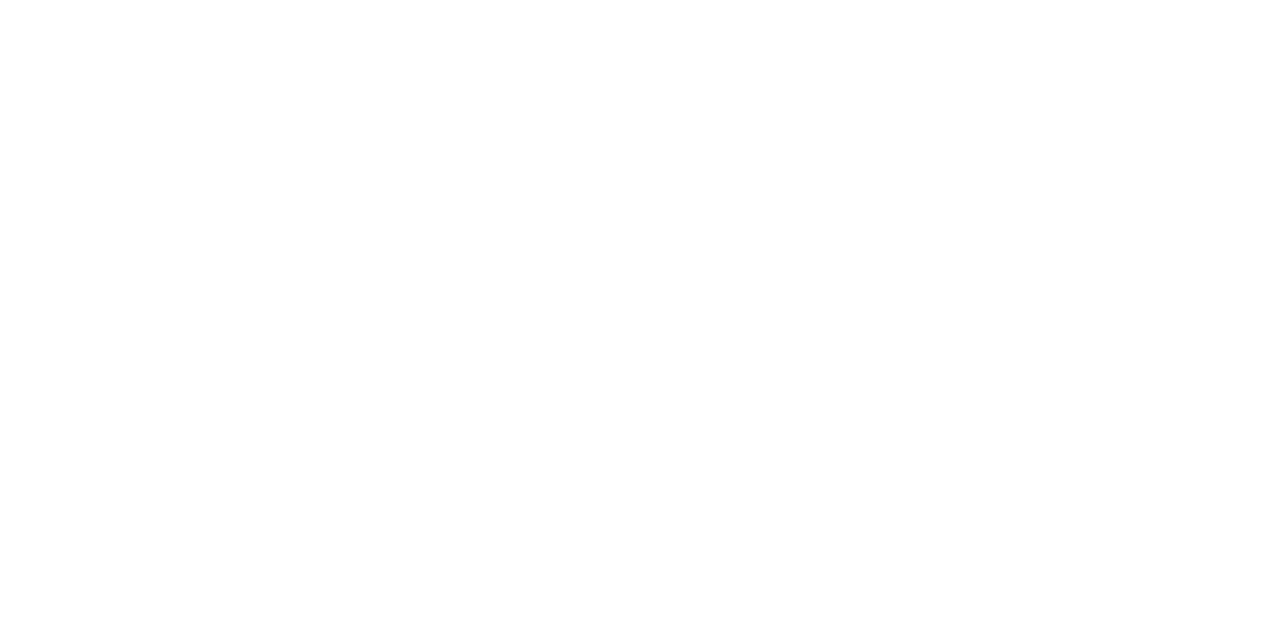
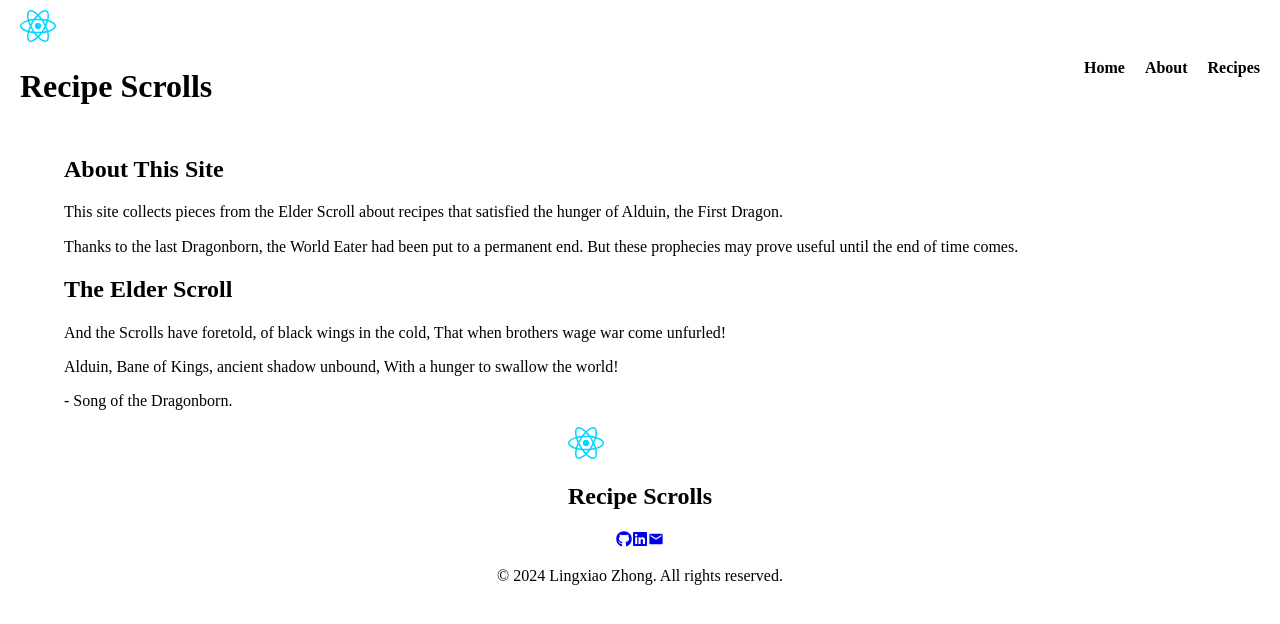
Before and after one commit to Ottaliam/kitchen-scroll, a React (Vite) app: page /about in a window 1280 px wide. Before the commit this address had no page. Shown: the top 624 px of the page. Built offline with nearby package versions, Linux system fonts and the light colour scheme.

Commit message:
Add AboutPage

```diff
--- a/src/main.jsx
+++ b/src/main.jsx
@@ -5,6 +5,7 @@
 import HomePage from "./pages/HomePage/HomePage.jsx";
 import RecipePage from "./pages/RecipePage/RecipePage.jsx";
 import RecipeListPage from "./pages/RecipeListPage/RecipeListPage.jsx";
+import AboutPage from "./pages/AboutPage/AboutPage.jsx";
 
 import recipes from "./utils/recipes.js";
 import 'normalize.css';
@@ -14,6 +15,7 @@
     <BrowserRouter>
       <Routes>
         <Route index element = {<HomePage />} />
+        <Route path="about" element={<AboutPage />} />
         <Route path="list">
           <Route index element={<RecipeListPage items={recipes} />} />
           <Route path="breakfast" element={<RecipeListPage items={recipes.filter(recipe => recipe.category === 'breakfast')} />} />
--- /dev/null
+++ b/src/pages/AboutPage/AboutPage.jsx
@@ -0,0 +1,42 @@
+import Header from "../../components/Header.jsx";
+import Footer from "../../components/Footer.jsx";
+
+import styles from './AboutPage.module.css';
+
+const AboutPage = () => {
+  return (
+    <>
+      <Header/>
+      <main id="main" className={styles.main}>
+        <h2>About This Site</h2>
+        <p>
+          This site collects pieces from the Elder Scroll about recipes that satisfied the hunger of Alduin, the First Dragon.
+        </p>
+        <p>
+          Thanks to the last Dragonborn, the World Eater had been put to a permanent end.
+          But these prophecies may prove useful until the end of time comes.
+        </p>
+
+        <article>
+          <h2>
+            The Elder Scroll
+          </h2>
+          <div className={styles.elderScroll}>
+            <p>
+              And the Scrolls have foretold, of black wings in the cold, That when brothers wage war come unfurled!
+            </p>
+            <p>
+              Alduin, Bane of Kings, ancient shadow unbound, With a hunger to swallow the world!
+            </p>
+            <p>
+              - Song of the Dragonborn.
+            </p>
+          </div>
+        </article>
+      </main>
+      <Footer/>
+    </>
+  );
+};
+
+export default AboutPage;
--- /dev/null
+++ b/src/pages/AboutPage/AboutPage.module.css
@@ -0,0 +1,7 @@
+.main {
+  margin: 0 5%;
+}
+
+.elder-scroll {
+  font-style: italic;
+}
```
